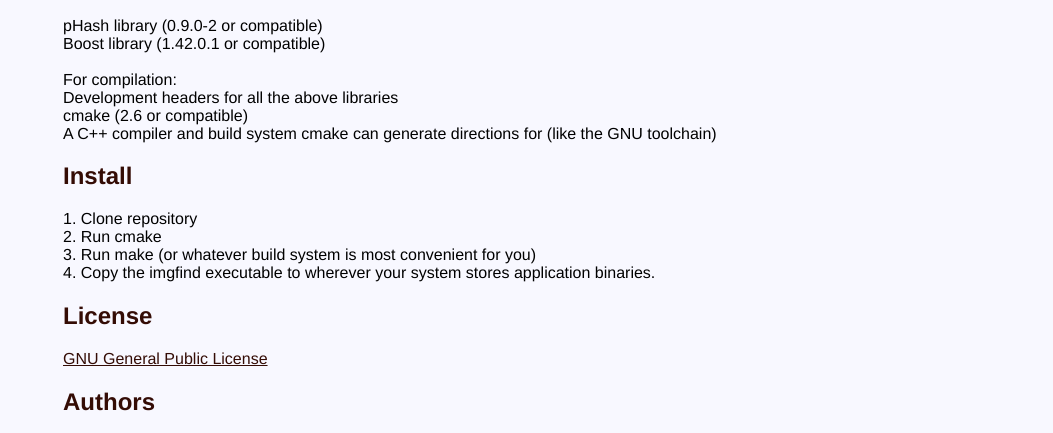
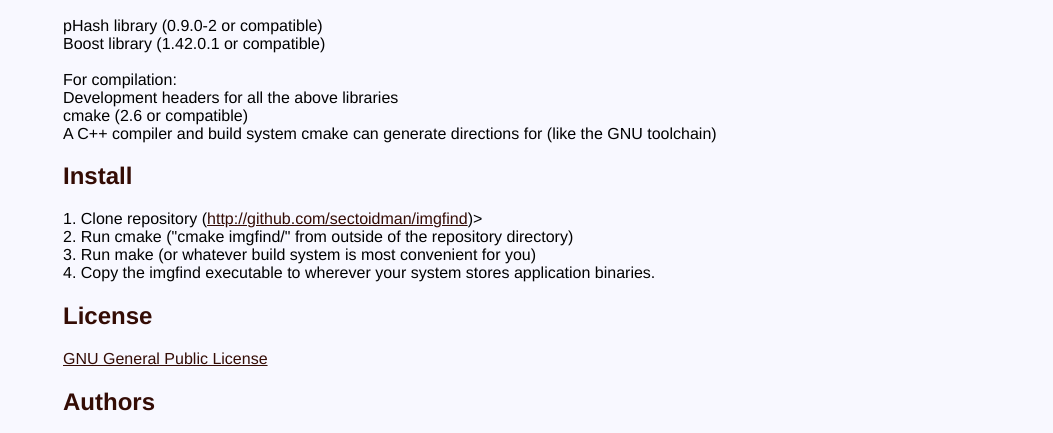
Before and after one commit to sectoidman/imgfind, a plain HTML site: page index.html in a window 1280 px wide. Shown: the part 330-763 px from the top of the page, without its empty margins (227-1280 px from the left). Drawn offline with Linux system fonts and the light colour scheme.

Commit message:
a few minor tweaks based on advice from Martin Cenek

```diff
--- a/index.html
+++ b/index.html
@@ -67,8 +67,8 @@ Development headers for all the above libraries <br>
 cmake (2.6 or compatible) <br>
 A C++ compiler and build system cmake can generate directions for (like the GNU toolchain)</p>
 <h2>Install</h2>
-<p>1. Clone repository <br>
-2. Run cmake <br>
+<p>1. Clone repository (<a href="http://github.com/sectoidman/imgfind">http://github.com/sectoidman/imgfind</a>)><br>
+2. Run cmake ("cmake imgfind/" from outside of the repository directory) <br>
 3. Run make (or whatever build system is most convenient for you) <br>
 4. Copy the imgfind executable to wherever your system stores application binaries.</p>
 <h2>License</h2>
```
